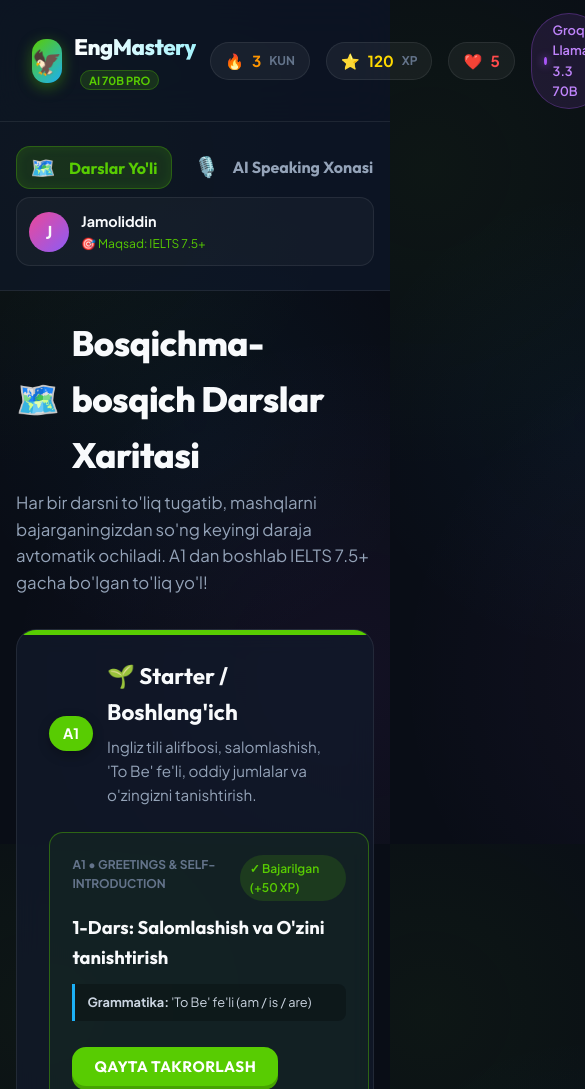
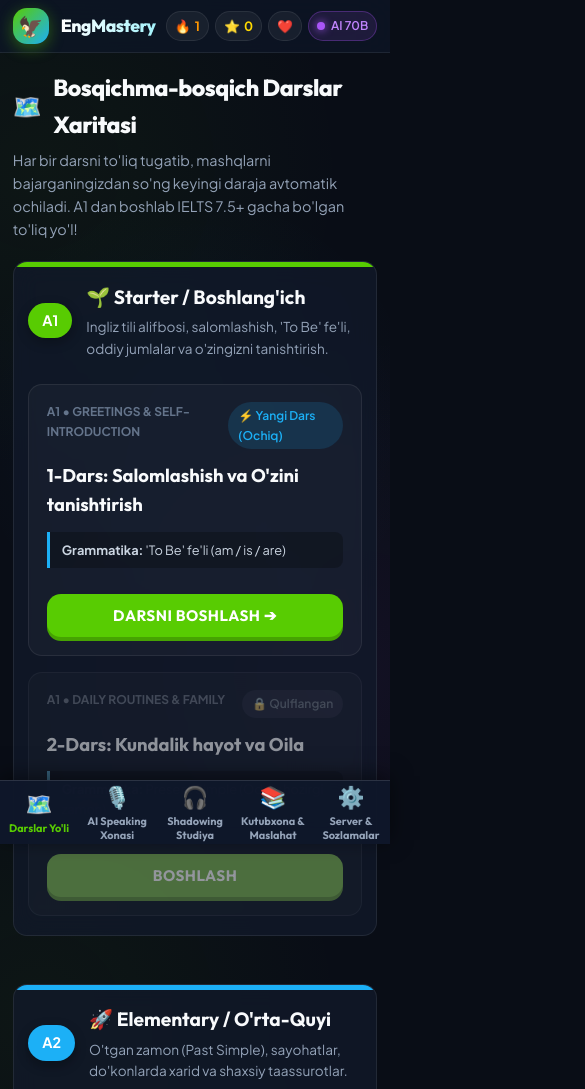
Before and after one commit to skladlarbetterbest-maker/eng, a website: page public/index.html in a window 390 px wide. Shown: the top 1089 px of the page, 585 px wide, since content can reach past the window. Drawn offline with Linux system fonts and the light colour scheme.

Commit message:
Mobile app UX redesign: Duolingo bottom nav, fixed header, fresh 1st lesson state

```diff
--- a/public/app.js
+++ b/public/app.js
@@ -23,11 +23,11 @@ class AppController {
       }
     }
     return {
-      xp: 120,
-      streak: 3,
+      xp: 0,
+      streak: 1,
       hearts: 5,
-      completedUnits: ["l1-u1"], // 1st unit completed for demo, or unlocked
-      unlockedUnits: ["l1-u1", "l1-u2"],
+      completedUnits: [], // Yangi boshlagan foydalanuvchi uchun toza holat
+      unlockedUnits: ["l1-u1"], // Faqat 1-dars ochiq, qolgani bosqichma-bosqich ochiladi
       userLevel: "A1 Starter",
       lastActiveDate: new Date().toDateString()
     };
@@ -41,6 +41,7 @@ class AppController {
   init() {
     this.updateHeaderStats();
     this.bindNavigation();
+    this.switchTab("roadmap"); // Har doim Darslar xaritasidan boshlanadi
     this.renderRoadmap();
     this.initAIInteractions();
     this.initShadowingStudio();
@@ -106,12 +107,12 @@ class AppController {
         if (isCompleted) {
           statusClass = "completed";
           statusBadge = `<span class="unit-badge status-completed">✓ Bajarilgan (+50 XP)</span>`;
-          btnText = "Qayta takrorlash";
+          btnText = "Qayta takrorlash 🔄";
           btnDisabled = "";
         } else if (isUnlocked) {
           statusClass = "available";
-          statusBadge = `<span class="unit-badge status-available">⚡ Ochiq</span>`;
-          btnText = "Darsni boshlash";
+          statusBadge = `<span class="unit-badge status-available">⚡ Yangi Dars (Ochiq)</span>`;
+          btnText = "Darsni boshlash ➔";
           btnDisabled = "";
         }
 
--- a/public/style.css
+++ b/public/style.css
@@ -1210,31 +1210,194 @@ body {
 }
 
 /* =========================================================
-   RESPONSIVE DESIGN
+   MOBILE FIRST RESPONSIVE SYSTEM (DUOLINGO MOBILE APP STYLE)
    ========================================================= */
-@media (max-width: 900px) {
+@media (max-width: 768px) {
+  /* Compact Top Header */
+  .app-header {
+    padding: 0.5rem 0.8rem;
+  }
+  .brand-logo-icon {
+    width: 36px;
+    height: 36px;
+    font-size: 20px;
+  }
+  .brand-title {
+    font-size: 1.1rem;
+  }
+  .brand-badge {
+    display: none;
+  }
+  .header-stats {
+    gap: 6px;
+  }
+  .stat-pill {
+    padding: 4px 8px;
+    font-size: 0.8rem;
+    gap: 4px;
+  }
+  .stat-pill span:last-child {
+    display: none; /* Hide "KUN", "XP" labels on small mobile screens */
+  }
+  .groq-status-badge {
+    padding: 4px 8px;
+    font-size: 0.75rem;
+  }
+  .groq-status-badge span:last-child {
+    display: none;
+  }
+  .groq-status-badge::after {
+    content: "AI 70B";
+  }
+
+  /* Duolingo-style Mobile Bottom Navigation Bar */
   .app-container {
     flex-direction: column;
   }
   .app-sidebar {
+    position: fixed;
+    bottom: 0;
+    left: 0;
+    right: 0;
     width: 100%;
+    height: 64px;
+    background: rgba(15, 23, 42, 0.96);
+    backdrop-filter: blur(25px);
+    -webkit-backdrop-filter: blur(25px);
+    border-top: 1px solid rgba(255, 255, 255, 0.12);
     border-right: none;
-    border-bottom: 1px solid var(--border-color);
+    border-bottom: none;
+    padding: 0;
+    z-index: 900;
+    display: flex;
+    flex-direction: row;
+    align-items: center;
+    box-shadow: 0 -4px 20px rgba(0, 0, 0, 0.5);
+  }
+  .sidebar-user-card {
+    display: none;
   }
   .nav-menu {
+    display: flex;
     flex-direction: row;
-    overflow-x: auto;
-    padding-bottom: 8px;
+    width: 100%;
+    justify-content: space-around;
+    gap: 0;
+    margin: 0;
+    padding: 0;
+  }
+  .nav-item {
+    flex: 1;
+    display: flex;
   }
   .nav-item button {
-    white-space: nowrap;
-    padding: 8px 14px;
+    flex-direction: column;
+    justify-content: center;
+    align-items: center;
+    padding: 6px 2px;
+    font-size: 0.68rem;
+    gap: 3px;
+    border-radius: 0;
+    background: transparent !important;
+    border: none !important;
+    box-shadow: none !important;
+    transform: none !important;
+    width: 100%;
+    text-align: center;
   }
+  .nav-item.active button {
+    color: var(--duo-green);
+  }
+  .nav-icon {
+    font-size: 1.35rem;
+    width: auto;
+  }
+
+  /* Content area spacing for bottom bar */
+  .main-content {
+    padding: 1rem 0.8rem 85px 0.8rem;
+  }
+  .section-header {
+    margin-bottom: 1.25rem;
+  }
+  .section-header h2 {
+    font-size: 1.45rem;
+  }
+  .section-header p {
+    font-size: 0.9rem;
+  }
+
+  /* Roadmap Cards on Mobile */
+  .level-section {
+    padding: 1.2rem 0.9rem;
+    border-radius: var(--radius-md);
+  }
+  .level-title-wrap h3 {
+    font-size: 1.2rem;
+  }
+  .level-desc {
+    font-size: 0.85rem;
+  }
+  .units-grid {
+    grid-template-columns: 1fr;
+    gap: 1rem;
+  }
+  .unit-card {
+    padding: 1.1rem;
+  }
+  .unit-footer {
+    flex-direction: column;
+    gap: 10px;
+    align-items: stretch;
+  }
+  .unit-footer .btn-duo {
+    width: 100%;
+    justify-content: center;
+    padding: 12px;
+  }
+
+  /* AI Speaking Room Mobile Layout */
   .ai-room-grid {
     grid-template-columns: 1fr;
     height: auto;
+    gap: 1rem;
   }
-  .main-content {
-    padding: 1.5rem 1rem;
+  .ai-sidebar {
+    padding: 1rem;
+  }
+  .mode-picker-list {
+    display: grid;
+    grid-template-columns: 1fr 1fr;
+    gap: 6px;
+  }
+  .mode-btn {
+    padding: 8px 10px;
+    font-size: 0.8rem;
+  }
+  .ai-chat-screen {
+    height: 520px;
+  }
+
+  /* Modal on Mobile */
+  .modal-backdrop {
+    padding: 0;
+  }
+  .lesson-modal-card {
+    height: 100%;
+    max-height: 100%;
+    border-radius: 0;
+  }
+  .lesson-modal-body {
+    padding: 1.2rem;
+  }
+  .exercise-question {
+    font-size: 1.2rem;
+  }
+  .prompt-text {
+    font-size: 1.15rem;
+  }
+  .option-btn {
+    padding: 0.8rem 1rem;
+    font-size: 0.95rem;
   }
 }
```
